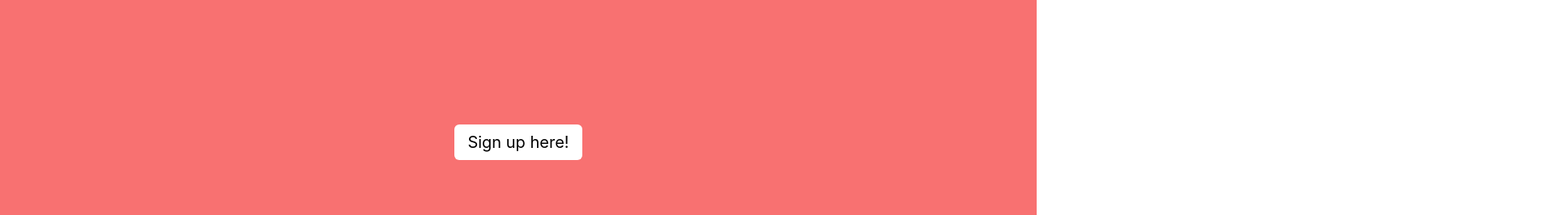
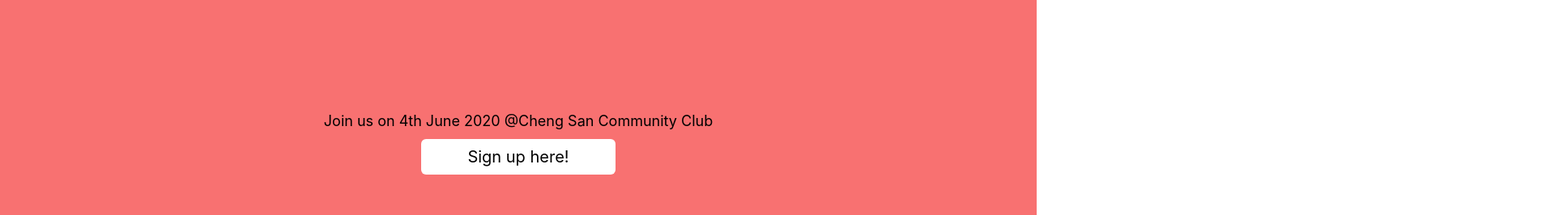
Before and after one commit to moocowdrinksmilk/pblood, a Next.js app: page / in a window 1280 px wide. Shown: the part 480-746 px from the top of the page at 81% size, 1920 px wide, since content can reach past the window. Built offline with nearby package versions, Linux system fonts and the light colour scheme.

Commit message:
feat: add images and description

```diff
--- a/pages/index.tsx
+++ b/pages/index.tsx
@@ -28,9 +28,15 @@ const Home: NextPage = () => {
                             }
                         </div>
 
-                        <a href="https://forms.gle/Je1XQQKYanr59NT6A"  target="_blank" rel="noopener noreferrer" className="mt-44 px-4 py-2 bg-white rounded-md text-xl text-black hover:text-black hover:bg-red-200">
-                            Sign up here!
-                        </a>
+                        <div className="column mt-44 gap-2 items-center">
+                            <div className="text-lg">
+                                Join us on 4th June 2020 @Cheng San Community Club
+                            </div>
+
+                            <a href="https://forms.gle/Je1XQQKYanr59NT6A"  target="_blank" rel="noopener noreferrer" className="w-1/2 px-4 py-2 bg-white rounded-md text-xl text-black hover:text-black hover:bg-red-200">
+                                Sign up here!
+                            </a>
+                        </div>
                     </div>
                 </div>
             </div>
@@ -123,17 +129,27 @@ const Home: NextPage = () => {
                 <Carousel autoplay>
                     <div>
                         <div className="relative row justify-center items-center h-80 w-full">
-                            <Image layout='fill' objectFit='contain' src="/events/dukenus.jpeg" alt="wefwe"/>
+                            <Image layout='fill' objectFit='contain' src="/events/dukenus.jpeg" alt="Blood donation drive image"/>
                         </div>
                     </div>
                     <div>
                         <div className="relative row justify-center items-center h-80 w-full">
-                            <Image layout='fill' objectFit='contain' src="/events/lkcmed.jpeg" alt="wefwe"/>
+                            <Image layout='fill' objectFit='contain' src="/events/lkcmed.jpeg" alt="Blood donation drive image"/>
                         </div>
                     </div>
                     <div>
                         <div className="relative row justify-center items-center h-80 w-full">
-                            <Image layout='fill' objectFit='contain' src="/events/yllsom.jpeg" alt="wefwe"/>
+                            <Image layout='fill' objectFit='contain' src="/events/yllsom.jpeg" alt="Blood donation drive image"/>
+                        </div>
+                    </div>
+                    <div>
+                        <div className="relative row justify-center items-center h-80 w-full">
+                            <Image layout='fill' objectFit='contain' src="/events/marymount.jpeg" alt="Blood donation drive image"/>
+                        </div>
+                    </div>
+                    <div>
+                        <div className="relative row justify-center items-center h-80 w-full">
+                            <Image layout='fill' objectFit='contain' src="/events/marymount-stats.jpeg" alt="Blood donation drive image"/>
                         </div>
                     </div>
                 </Carousel>
```
Also changed, not shown: public/events/marymount-stats.jpeg (added), public/events/marymount.jpeg (added).
